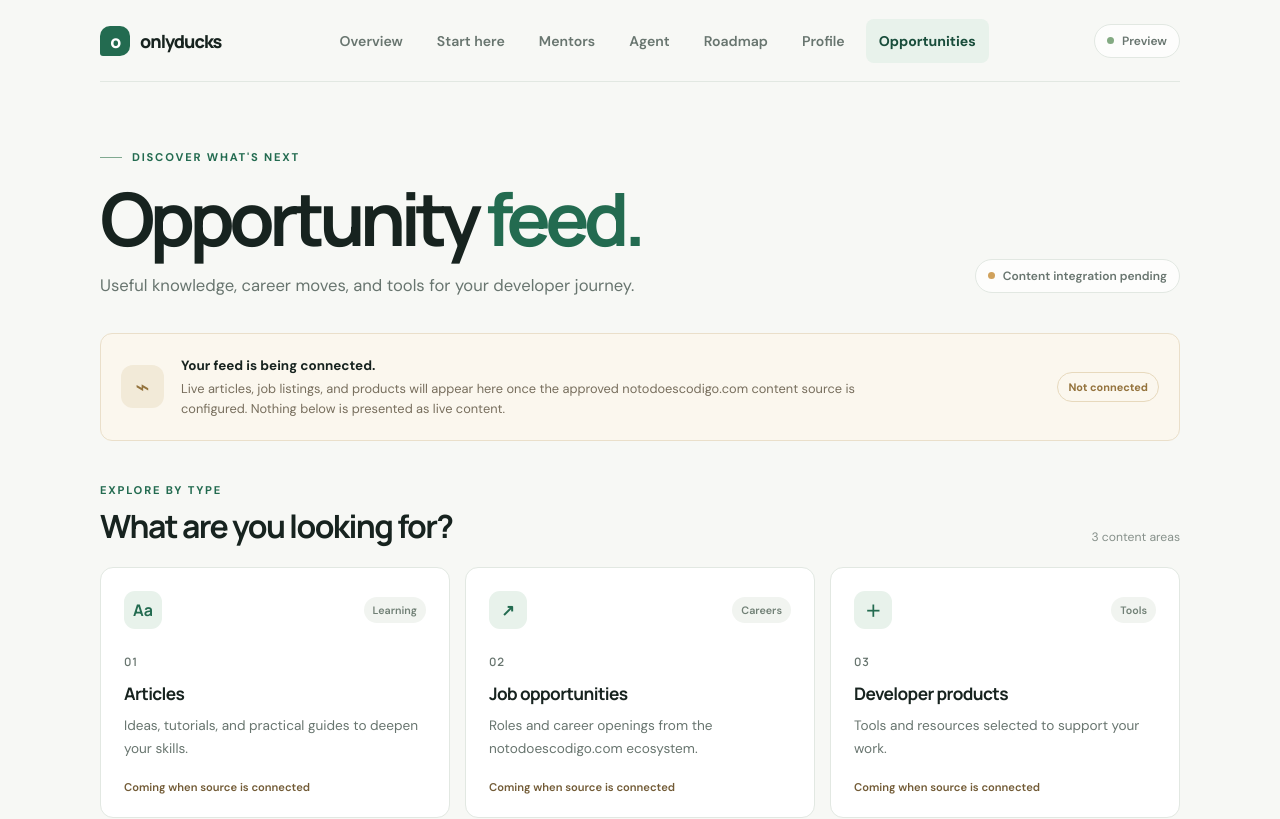
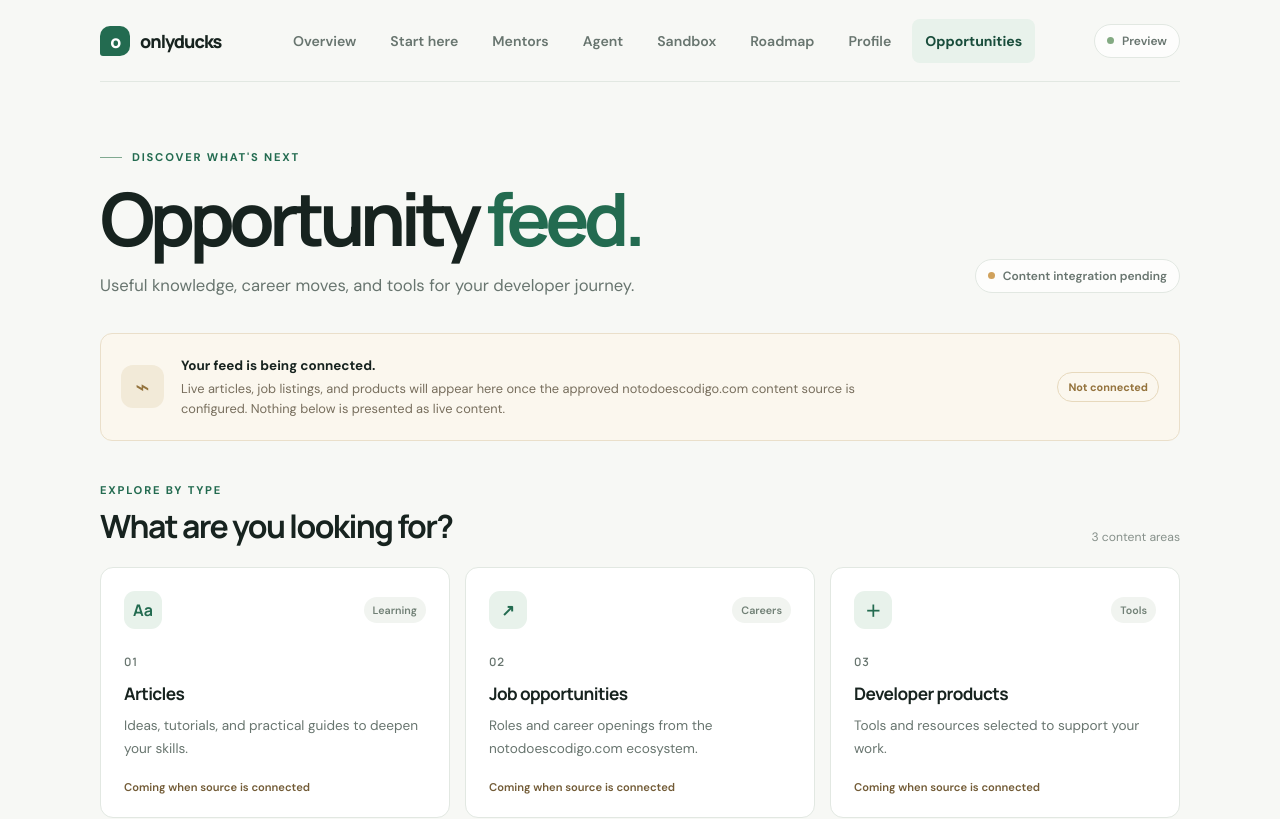
Before and after one commit to CWM-du/OnlyDucks, a Next.js app: page /feed in a window 1280 px wide. Shown: the top 819 px of the page. Built offline with nearby package versions, Linux system fonts and the light colour scheme.

Commit message:
feat(DEV03): expose P0 sandbox in primary navigation

```diff
--- a/src/app/feed/page.tsx
+++ b/src/app/feed/page.tsx
@@ -13,7 +13,7 @@ export default function FeedPage() {
       <main className="app-shell">
       <header className="topbar">
         <Link className="brand" href="/" aria-label="OnlyDucks home"><span className="brand-mark">o</span>onlyducks</Link>
-        <nav className="main-nav" aria-label="Main navigation"><Link className="nav-link" href="/">Overview</Link><Link className="nav-link" href="/welcome">Start here</Link><Link className="nav-link" href="/mentors">Mentors</Link><Link className="nav-link" href="/agent">Agent</Link><Link className="nav-link" href="/roadmap">Roadmap</Link><Link className="nav-link" href="/profile">Profile</Link><Link className="nav-link nav-link-active" href="/feed" aria-current="page">Opportunities</Link></nav>
+        <nav className="main-nav" aria-label="Main navigation"><Link className="nav-link" href="/">Overview</Link><Link className="nav-link" href="/welcome">Start here</Link><Link className="nav-link" href="/mentors">Mentors</Link><Link className="nav-link" href="/agent">Agent</Link><Link className="nav-link" href="/sandbox">Sandbox</Link><Link className="nav-link" href="/roadmap">Roadmap</Link><Link className="nav-link" href="/profile">Profile</Link><Link className="nav-link nav-link-active" href="/feed" aria-current="page">Opportunities</Link></nav>
         <span className="environment-pill"><span className="status-dot" /> Preview</span>
       </header>
 
```
